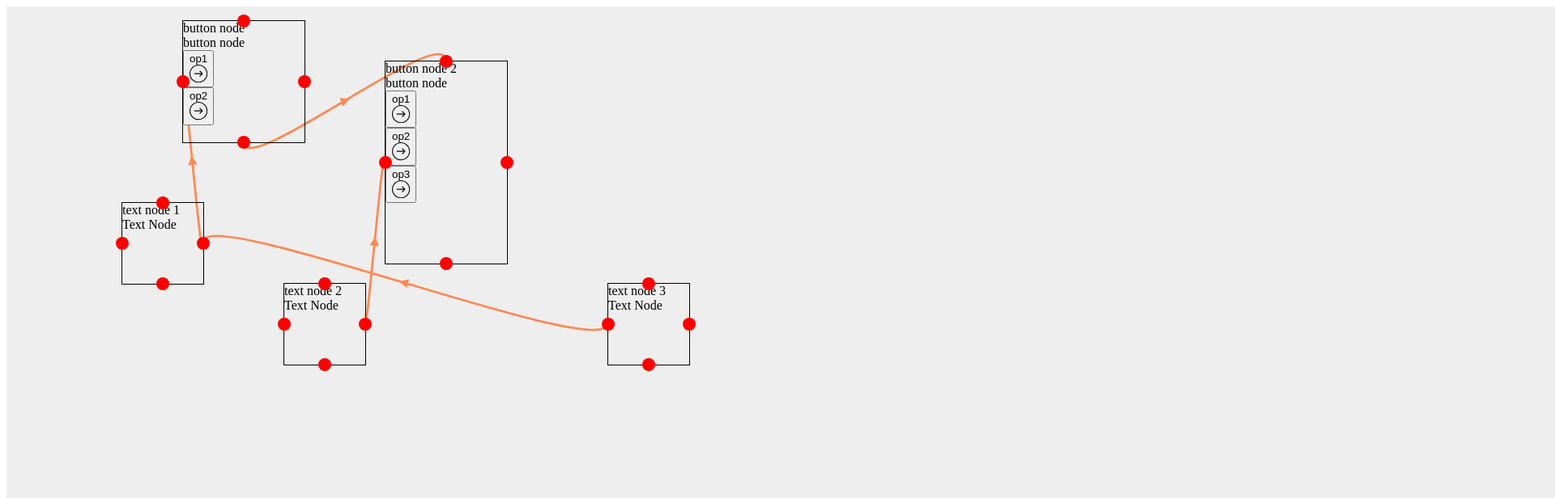
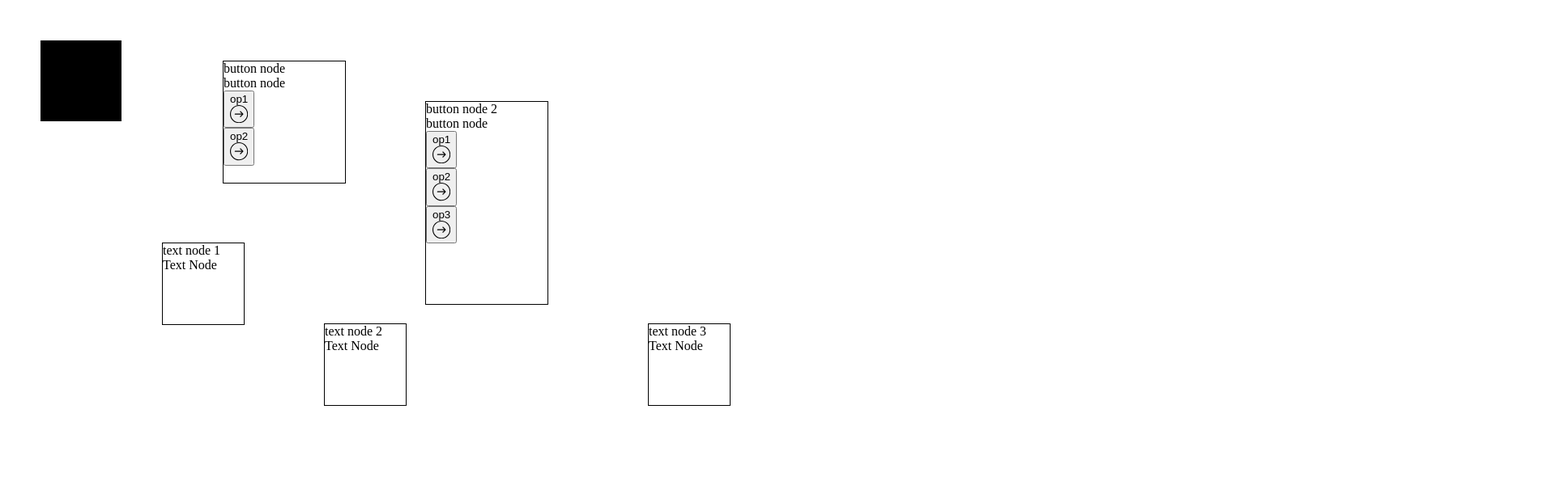
Before and after one commit to juzser/vue2-flowchart, a Vue app: page / in a window 1280 px wide. Shown: the top 616 px of the page at 81% size, 1920 px wide, since content can reach past the window. Built offline with nearby package versions, Linux system fonts and the light colour scheme.

Commit message:
Update: node styles

```diff
--- a/src/assets/scss/components/_button-node.scss
+++ b/src/assets/scss/components/_button-node.scss
@@ -1,7 +1,7 @@
 .qkfc-btn-option {
-    cursor: pointer;
+  cursor: pointer;
 }
 
 .qkfc-icon-right-arrow {
-    cursor: move;
+  cursor: move;
 }
--- a/src/assets/scss/components/_flow-chart.scss
+++ b/src/assets/scss/components/_flow-chart.scss
@@ -1,15 +1,30 @@
 .qkfc-container {
-    height: 5000px;
-    width: 5000px;
-    background-color: transparent;
+  width: 100%;
+  height: 100%;
+  overflow: hidden;
+  background-color: transparent;
 }
 
 .qkfc-flow-chart-content {
-    height: 800px;
-    width: 2000px;
-    background-color: #eeeeee;
+  position: absolute;
+  top: 50px;
+  left: 50px;
+  width: 100px;
+  height: 100px;
+  transform-origin: 50% 50%;
+  background-color: #000;
 }
 
 .qkfc-flow-chart-link {
-    z-index: 30;
+  z-index: 30;
 }
+
+.qkfc-links-wrapper {
+  width: 100%;
+  height: 100%;
+  overflow: hidden;
+}
+
+.qkfc-link-svg-group {
+  cursor: pointer;
+}
--- a/src/assets/scss/components/_node.scss
+++ b/src/assets/scss/components/_node.scss
@@ -1,38 +1,35 @@
 .qkfc-node {
-    border: 1px solid black;
   position: absolute;
   cursor: move;
+  border: 1px solid black;
 }
 
-.qkfc-node-port__child {
+.qkfc-node-port {
   position: absolute;
   z-index: 20;
+  width: 16px;
+  height: 16px;
   border-radius: 50%;
   background-color: red;
-    width: 16px;
-    height: 16px;
-}
-
-.qkfc-node-port__child--top {
-    top: 0;
-    left: 50%;
   transform: translate(-8px, -8px);
 }
 
-.qkfc-node-port__child--right {
+.qkfc-node-port--top {
+  top: 0;
+  left: 50%;
+}
+
+.qkfc-node-port--right {
   top: 50%;
   left: 100%;
-    transform: translate(-8px, -8px);
 }
 
-.qkfc-node-port__child--bottom {
+.qkfc-node-port--bottom {
   top: 100%;
   left: 50%;
-    transform: translate(-8px, -8px);
 }
 
-.qkfc-node-port__child--left {
+.qkfc-node-port--left {
   top: 50%;
   left: 0;
-    transform: translate(-8px, -8px);
 }
```
Lines whose indentation alone changed are shown as unchanged.
